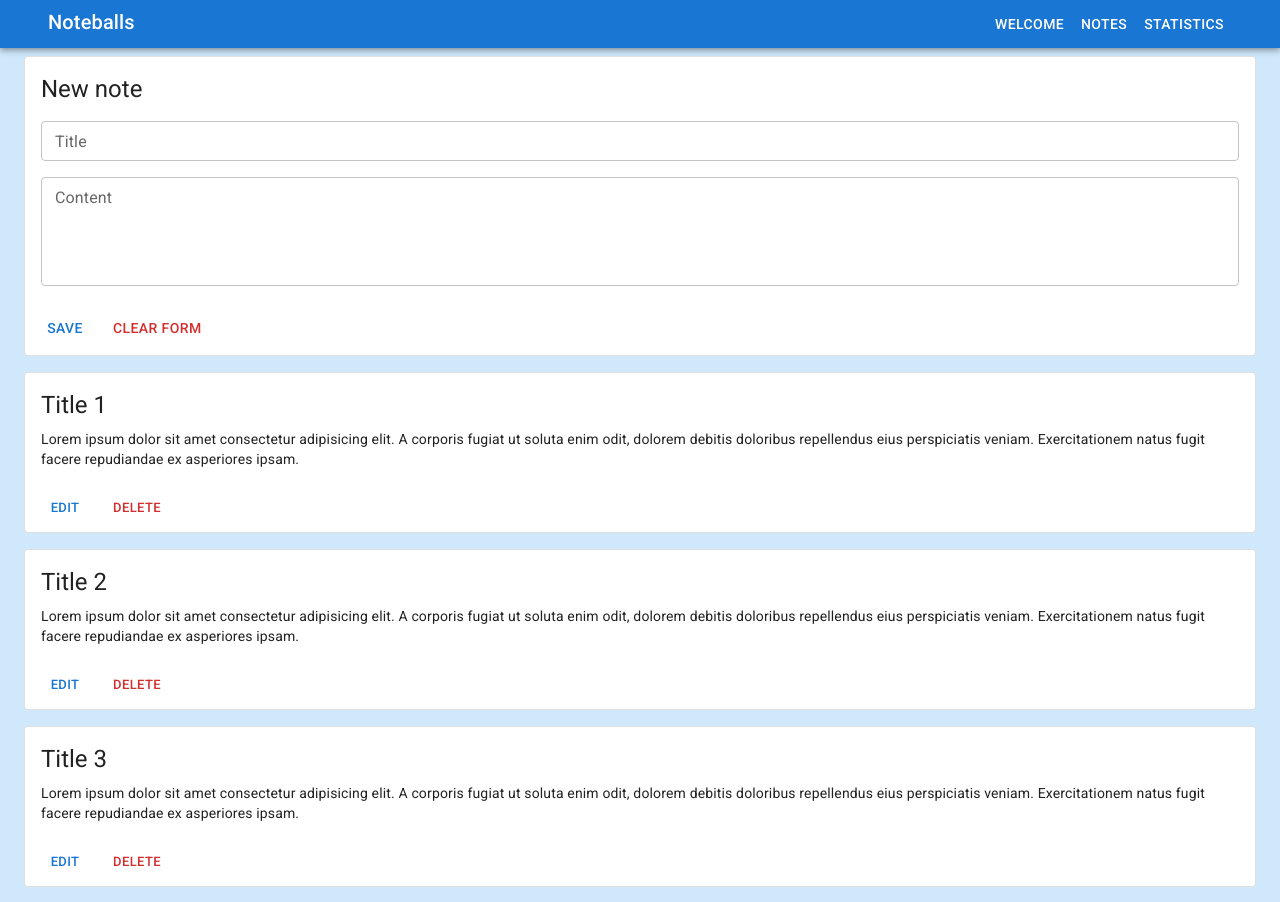
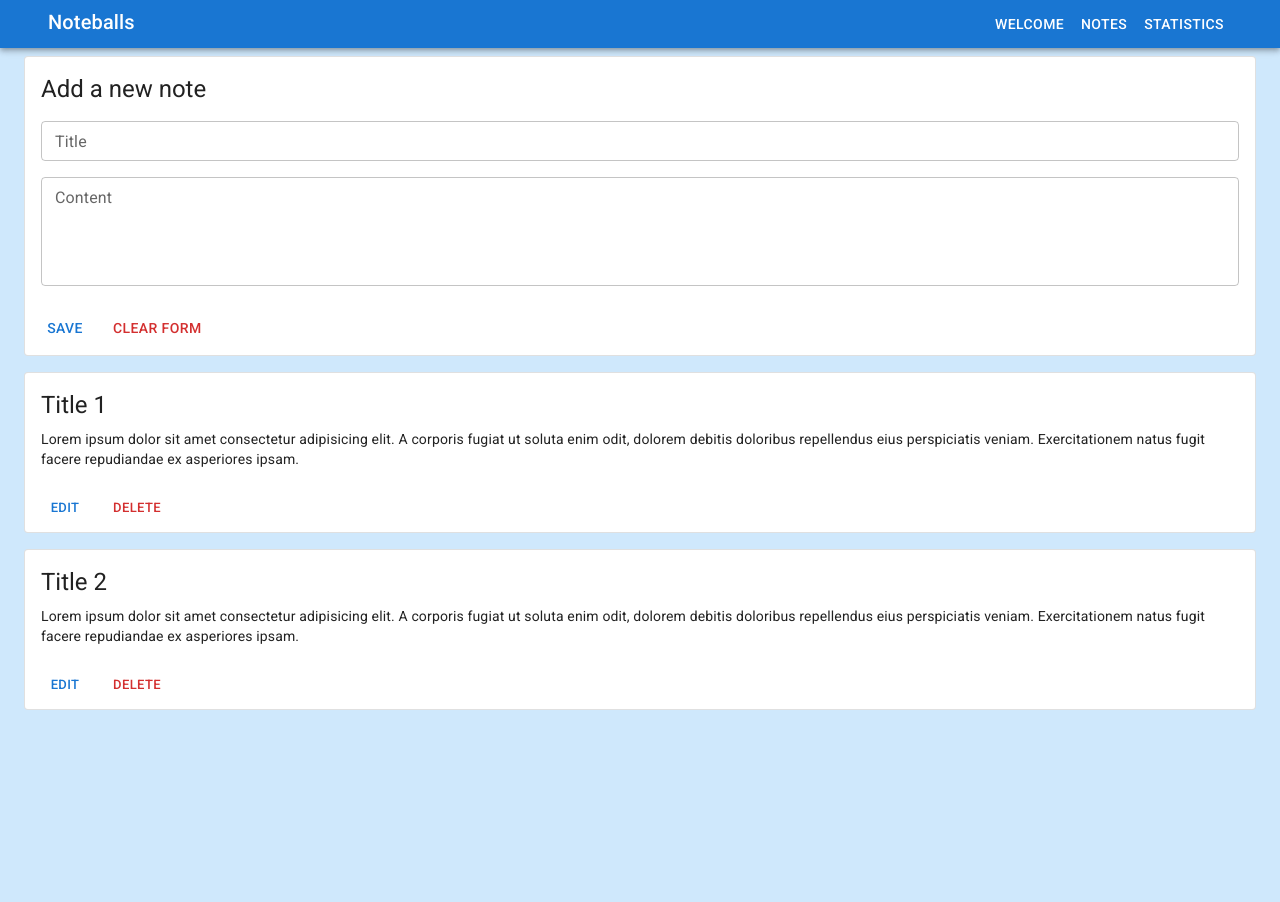
Before and after one commit to esilyaev/noteballs, a React (Vite) app: page /notes in a window 1280 px wide. Shown: the top 902 px of the page. After the commit the page ends 808 px from the top, so only its background shows below. Built offline with nearby package versions, Linux system fonts and the light colour scheme.

Commit message:
add note and delete note work!

```diff
--- a/src/components/Card/NoteCard.tsx
+++ b/src/components/Card/NoteCard.tsx
@@ -1,3 +1,4 @@
+import { INote } from "@/entities/Note/Note";
 import {
   Button,
   Card,
@@ -8,11 +9,15 @@ import {
 import React from "react";
 
 interface Props {
-  title: string;
-  content: string;
+  note: INote;
+  deleteNote: (id: number) => void;
 }
 
-export const NoteCard: React.FC<Props> = ({ title, content }) => {
+export const NoteCard: React.FC<Props> = ({ note, deleteNote }) => {
+  const handleDelete = () => {
+    deleteNote(note.id);
+  };
+
   return (
     <Card variant="outlined" sx={{ mb: 2 }}>
       <CardContent>
@@ -22,14 +27,14 @@ export const NoteCard: React.FC<Props> = ({ title, content }) => {
           color="text.primary"
           gutterBottom
         >
-          {title}
+          {note.title}
         </Typography>
 
-        <Typography variant="body2">{content}</Typography>
+        <Typography variant="body2">{note.content}</Typography>
       </CardContent>
       <CardActions>
         <Button size="small">Edit</Button>
-        <Button size="small" color="error">
+        <Button size="small" color="error" onClick={handleDelete}>
           Delete
         </Button>
       </CardActions>
--- a/src/components/Forms/NoteCreateForm.tsx
+++ b/src/components/Forms/NoteCreateForm.tsx
@@ -1,3 +1,4 @@
+import { INote } from "@/entities/Note/Note";
 import {
   Button,
   Card,
@@ -8,7 +9,11 @@ import {
 } from "@mui/material";
 import React, { useState } from "react";
 
-export const NoteCreateForm: React.FC = () => {
+interface Props {
+  addNewNote: (note: INote) => void;
+}
+
+export const NoteCreateForm: React.FC<Props> = ({ addNewNote }) => {
   const [title, setTitle] = useState("");
 
   const handleChangeTitle = (event: React.ChangeEvent<HTMLInputElement>) => {
@@ -35,6 +40,11 @@ export const NoteCreateForm: React.FC = () => {
   const handleSubmit = (event: React.FormEvent<HTMLFormElement>) => {
     event.preventDefault();
     console.log({ title, content });
+    addNewNote({
+      id: new Date().getTime(),
+      title,
+      content,
+    });
     reset();
   };
 
@@ -42,7 +52,7 @@ export const NoteCreateForm: React.FC = () => {
     <Card variant="outlined" sx={{ mb: 2 }}>
       <form onSubmit={handleSubmit} onReset={handleReset}>
         <CardContent>
-          <Typography variant="h5">New note</Typography>
+          <Typography variant="h5">Add a new note</Typography>
 
           <TextField
             sx={{ mt: 2 }}
--- a/src/components/Lists/NotesList.tsx
+++ b/src/components/Lists/NotesList.tsx
@@ -1,15 +1,17 @@
+import { INote } from "@/entities/Note/Note";
 import React from "react";
 import { NoteCard } from "../Card/NoteCard";
 
 interface Props {
-  notes: { id: number; title: string; content: string }[];
+  notes: INote[];
+  deleteNote: (id: number) => void;
 }
 
-export const NotesList: React.FC<Props> = ({ notes }) => {
+export const NotesList: React.FC<Props> = ({ notes, deleteNote }) => {
   return (
     <>
       {notes.map((note) => (
-        <NoteCard title={note.title} content={note.content} key={note.id} />
+        <NoteCard note={note} key={note.id} deleteNote={deleteNote} />
       ))}
     </>
   );
--- /dev/null
+++ b/src/entities/Note/Note.d.ts
@@ -0,0 +1,5 @@
+export interface INote {
+  id: number;
+  title: string;
+  content: string;
+}
--- a/src/pages/NotesPage.tsx
+++ b/src/pages/NotesPage.tsx
@@ -1,22 +1,34 @@
 import { NoteCreateForm } from "@/components/Forms/NoteCreateForm";
 import { NotesList } from "@/components/Lists/NotesList";
+import { INote } from "@/entities/Note/Note";
+import { useState } from "react";
 
 export const NotesPage = () => {
   const text =
     "Lorem ipsum dolor sit amet consectetur adipisicing elit. A corporis fugiat ut soluta enim odit, dolorem debitis doloribus repellendus eius perspiciatis veniam. Exercitationem natus fugit facere repudiandae ex asperiores ipsam.";
 
-  const notes = [
+  const initialNotes: INote[] = [
     { id: 1, title: "Title 1", content: text },
     { id: 2, title: "Title 2", content: text },
-    { id: 3, title: "Title 3", content: text },
-    { id: 4, title: "Title 4", content: text },
+    // { id: 3, title: "Title 3", content: text },
+    // { id: 4, title: "Title 4", content: text },
   ];
+
+  const [notes, setNotes] = useState(initialNotes);
+
+  const addNewNote = (note: INote) => {
+    setNotes([...notes, note]);
+  };
+
+  const deleteNote = (id: number) => {
+    setNotes(notes.filter((n) => n.id !== id));
+  };
 
   return (
     <>
-      <NoteCreateForm />
+      <NoteCreateForm addNewNote={addNewNote} />
 
-      <NotesList notes={notes} />
+      <NotesList notes={notes} deleteNote={deleteNote} />
     </>
   );
 };
```
